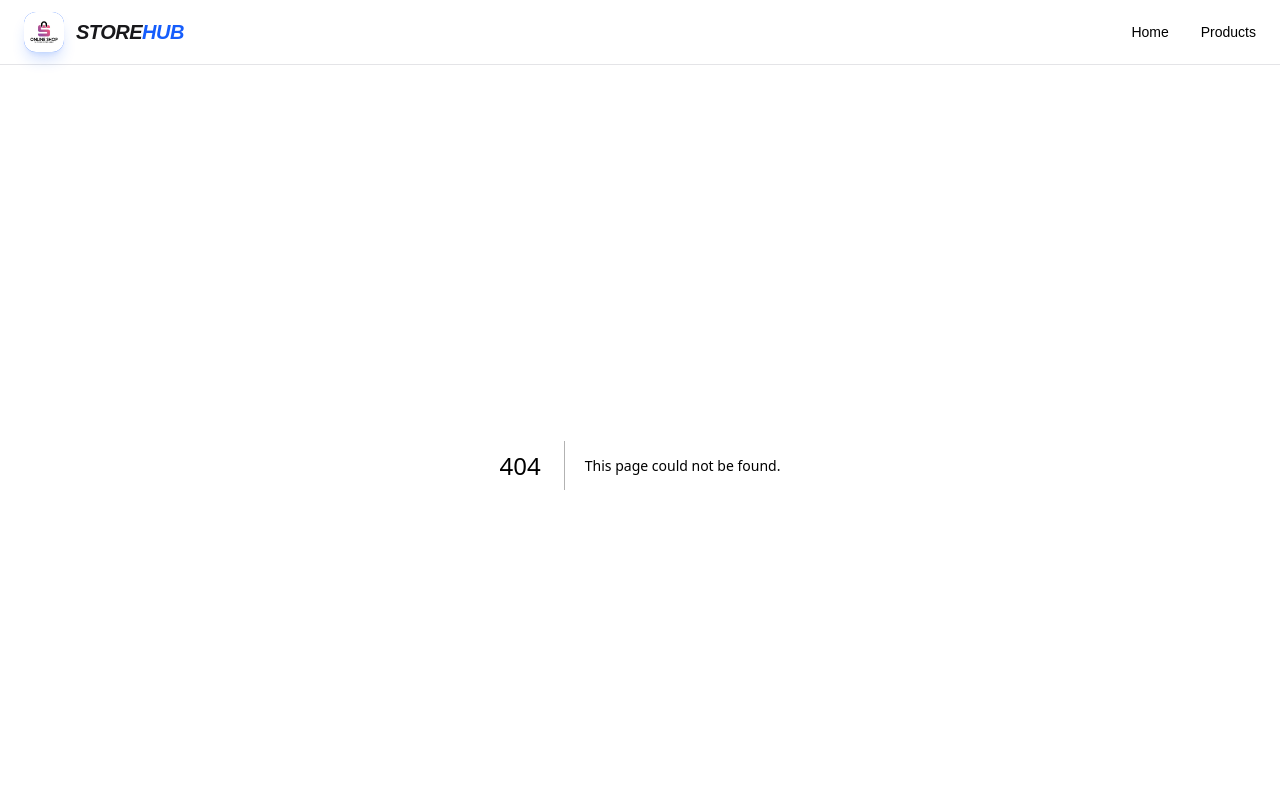
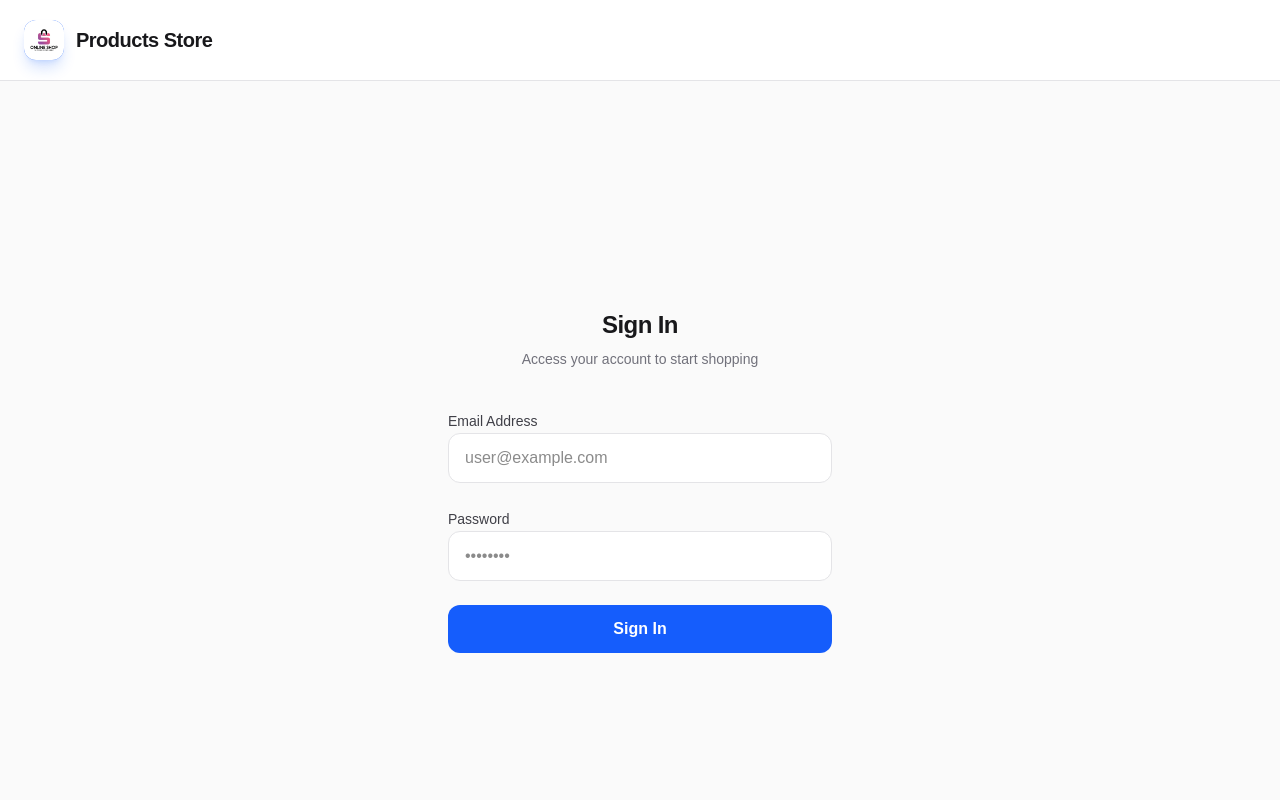
Before and after one commit to AvadhutK01/next-js-learning, a Next.js app: page /login in a window 1280 px wide. Before the commit this address had no page. Shown: the top 800 px of the page. Built offline with nearby package versions, Linux system fonts and the light colour scheme; no server answers.

Commit message:
feat: added auth using jose library

```diff
--- a/package.json
+++ b/package.json
@@ -10,6 +10,7 @@
   },
   "dependencies": {
     "axios": "^1.14.0",
+    "jose": "^6.2.2",
     "next": "16.2.1",
     "react": "19.2.4",
     "react-dom": "19.2.4"
--- a/src/app/layout.tsx
+++ b/src/app/layout.tsx
@@ -2,6 +2,8 @@ import type { Metadata } from "next";
 import { Geist, Geist_Mono } from "next/font/google";
 import Link from "next/link";
 import "./globals.css";
+import { getSession } from "@/lib/auth";
+import LogoutButton from "@/components/LogoutButton";
 
 const geistSans = Geist({
   variable: "--font-geist-sans",
@@ -18,11 +20,13 @@ export const metadata: Metadata = {
   description: "Generated by create next app",
 };
 
-export default function RootLayout({
+export default async function RootLayout({
   children,
 }: Readonly<{
   children: React.ReactNode;
 }>) {
+  const session = await getSession();
+
   return (
     <html
       lang="en"
@@ -30,8 +34,8 @@ export default function RootLayout({
       suppressHydrationWarning
     >
       <body className="min-h-full flex flex-col bg-zinc-50 text-zinc-900 dark:bg-zinc-950 dark:text-zinc-50">
-        <header className="sticky top-0 z-50 w-full border-b border-zinc-200 bg-white/80 backdrop-blur-md dark:border-zinc-800 dark:bg-zinc-950/80">
-          <div className="mx-auto flex h-16 max-w-7xl items-center justify-between px-6">
+        <header className="sticky top-0 z-50 w-full border-b border-zinc-200 bg-white/80 backdrop-blur-md dark:border-zinc-800 dark:bg-zinc-950/80 transition-all">
+          <div className="mx-auto flex h-20 max-w-7xl items-center justify-between px-6">
             <Link href="/" className="flex items-center gap-3 group">
               <div className="relative h-10 w-10 overflow-hidden rounded-xl bg-blue-600 transition-transform group-hover:scale-110 shadow-lg shadow-blue-600/20">
                 <img
@@ -40,14 +44,23 @@ export default function RootLayout({
                   className="h-full w-full object-cover"
                 />
               </div>
-              <span className="text-xl font-black tracking-tight text-zinc-900 dark:text-zinc-50 uppercase italic">
-                Store<span className="text-blue-600">Hub</span>
+              <span className="text-xl font-bold tracking-tight text-zinc-900 dark:text-zinc-50">
+                Products Store
               </span>
             </Link>
-            <nav className="hidden items-center gap-8 md:flex">
-              <Link href="/" className="text-sm font-medium hover:text-blue-600 transition-colors">Home</Link>
-              <Link href="/products" className="text-sm font-medium hover:text-blue-600 transition-colors">Products</Link>
-            </nav>
+
+            <div className="flex items-center gap-8">
+              {session && (
+                <>
+                  <nav className="hidden items-center gap-8 md:flex">
+                    <Link href="/" className="text-sm font-bold uppercase tracking-widest text-zinc-500 hover:text-blue-600 transition-all">Home</Link>
+                    <Link href="/products" className="text-sm font-bold uppercase tracking-widest text-zinc-500 hover:text-blue-600 transition-all">All Products</Link>
+                  </nav>
+                  <div className="h-6 w-px bg-zinc-200 dark:bg-zinc-800 hidden md:block"></div>
+                  <LogoutButton />
+                </>
+              )}
+            </div>
           </div>
         </header>
 
--- /dev/null
+++ b/src/app/login/actions.ts
@@ -0,0 +1,22 @@
+"use server";
+
+import { login, logout } from "@/lib/auth";
+import { redirect } from "next/navigation";
+
+export async function loginAction(prevState: any, formData: FormData) {
+  const email = formData.get("email") as string;
+  const password = formData.get("password") as string;
+  if (email === "user@example.com" && password === "password123") {
+    await login(email);
+    redirect("/");
+  } else {
+    return {
+      error: "Invalid email or password. Please try again.",
+    };
+  }
+}
+
+export async function logoutAction() {
+  await logout();
+  redirect("/login");
+}
--- /dev/null
+++ b/src/app/login/page.tsx
@@ -0,0 +1,67 @@
+"use client";
+
+import { useActionState } from "react";
+import { loginAction } from "@/app/login/actions";
+
+interface AuthState {
+  error?: string;
+}
+
+export default function LoginPage() {
+  const [state, formAction, isPending] = useActionState(
+    loginAction as (prevState: any, formData: FormData) => Promise<AuthState>,
+    undefined
+  );
+
+  return (
+    <main className="flex min-h-screen items-center justify-center p-6 bg-zinc-50 dark:bg-zinc-950">
+      <div className="w-full max-w-sm">
+        <div className="mb-10 text-center">
+          <h1 className="text-2xl font-bold tracking-tight text-zinc-900 dark:text-zinc-50">
+            Sign In
+          </h1>
+          <p className="mt-2 text-sm text-zinc-500 dark:text-zinc-400">
+            Access your account to start shopping
+          </p>
+        </div>
+
+        <form action={formAction} className="space-y-6">
+          <div className="space-y-2">
+            <label className="text-sm font-medium text-zinc-700 dark:text-zinc-300">Email Address</label>
+            <input
+              type="email"
+              name="email"
+              required
+              className="w-full px-4 py-3 rounded-xl border border-zinc-200 dark:border-zinc-800 bg-white dark:bg-zinc-900 focus:outline-none focus:ring-2 focus:ring-blue-600 dark:text-white"
+              placeholder="user@example.com"
+            />
+          </div>
+          <div className="space-y-2">
+            <label className="text-sm font-medium text-zinc-700 dark:text-zinc-300">Password</label>
+            <input
+              type="password"
+              name="password"
+              required
+              className="w-full px-4 py-3 rounded-xl border border-zinc-200 dark:border-zinc-800 bg-white dark:bg-zinc-900 focus:outline-none focus:ring-2 focus:ring-blue-600 dark:text-white"
+              placeholder="••••••••"
+            />
+          </div>
+
+          {state?.error && (
+            <p className="text-sm font-medium text-red-600 dark:text-red-400 text-center animate-in fade-in duration-300">
+              {state.error}
+            </p>
+          )}
+
+          <button
+            disabled={isPending}
+            type="submit"
+            className="w-full py-3 bg-blue-600 hover:bg-blue-700 disabled:bg-blue-400 text-white rounded-xl font-semibold transition-all active:scale-[0.98]"
+          >
+            {isPending ? "Signing in..." : "Sign In"}
+          </button>
+        </form>
+      </div>
+    </main>
+  );
+}
--- /dev/null
+++ b/src/components/LogoutButton.tsx
@@ -0,0 +1,27 @@
+"use client";
+
+import { useTransition } from "react";
+import { logoutAction } from "@/app/login/actions";
+
+export default function LogoutButton() {
+  const [isPending, startTransition] = useTransition();
+
+  return (
+    <button
+      onClick={() => startTransition(() => logoutAction())}
+      disabled={isPending}
+      className="text-sm font-bold uppercase tracking-widest text-zinc-400 hover:text-red-600 transition-all disabled:opacity-50 flex items-center gap-2 group"
+    >
+      {isPending ? (
+        <span className="w-4 h-4 border-2 border-zinc-300 border-t-zinc-500 rounded-full animate-spin"></span>
+      ) : (
+        <>
+          <span className="hidden sm:inline">Logout</span>
+          <svg className="w-5 h-5 transition-transform group-hover:translate-x-1" fill="none" stroke="currentColor" viewBox="0 0 24 24">
+            <path strokeLinecap="round" strokeLinejoin="round" strokeWidth="2" d="M17 16l4-4m0 0l-4-4m4 4H7m6 4v1a3 3 0 01-3 3H6a3 3 0 01-3-3V7a3 3 0 013-3h4a3 3 0 013 3v1" />
+          </svg>
+        </>
+      )}
+    </button>
+  );
+}
--- /dev/null
+++ b/src/lib/auth.ts
@@ -0,0 +1,72 @@
+import { SignJWT, jwtVerify } from "jose";
+import { cookies } from "next/headers";
+import { NextRequest, NextResponse } from "next/server";
+
+const secretKey = process.env.AUTH_SECRET;
+const key = new TextEncoder().encode(secretKey);
+
+export async function encrypt(payload: any) {
+  return await new SignJWT(payload)
+    .setProtectedHeader({ alg: "HS256" })
+    .setIssuedAt()
+    .setExpirationTime("2h")
+    .sign(key);
+}
+
+export async function decrypt(token: string): Promise<any> {
+  try {
+    const { payload } = await jwtVerify(token, key, {
+      algorithms: ["HS256"],
+    });
+    return payload;
+  } catch (error) {
+    return null;
+  }
+}
+
+export async function login(email: string) {
+  const expires = new Date(Date.now() + 2 * 60 * 60 * 1000);
+  const session = await encrypt({ user: { email }, expires });
+
+  const cookieStore = await cookies();
+  cookieStore.set("session", session, {
+    expires,
+    httpOnly: true,
+    secure: process.env.NODE_ENV === "production",
+    sameSite: "lax",
+    path: "/"
+  });
+}
+
+export async function logout() {
+  const cookieStore = await cookies();
+  cookieStore.delete("session");
+}
+
+export async function getSession() {
+  const cookieStore = await cookies();
+  const session = cookieStore.get("session")?.value;
+  if (!session) return null;
+  return await decrypt(session);
+}
+
+export async function updateSession(request: NextRequest) {
+  const session = request.cookies.get("session")?.value;
+  if (!session) return null;
+
+  const parsed = await decrypt(session);
+  if (!parsed) return null;
+
+  parsed.expires = new Date(Date.now() + 2 * 60 * 60 * 1000);
+  const res = NextResponse.next();
+  res.cookies.set({
+    name: "session",
+    value: await encrypt(parsed),
+    httpOnly: true,
+    expires: parsed.expires,
+    secure: process.env.NODE_ENV === "production",
+    sameSite: "lax",
+    path: "/"
+  });
+  return res;
+}
--- /dev/null
+++ b/src/middleware.ts
@@ -0,0 +1,38 @@
+import { NextRequest, NextResponse } from "next/server";
+import { decrypt } from "@/lib/auth";
+
+const PUBLIC_FILE_EXTENSIONS = [".png", ".svg", ".jpg", ".jpeg", ".ico", ".json"];
+
+export default async function middleware(request: NextRequest) {
+  const { pathname } = request.nextUrl;
+
+  // Allow public files and the login page
+  const isPublicFile = PUBLIC_FILE_EXTENSIONS.some((ext) => pathname.endsWith(ext));
+  if (isPublicFile || pathname === "/login" || pathname.startsWith("/api/")) {
+    return NextResponse.next();
+  }
+
+  const session = request.cookies.get("session")?.value;
+  if (!session) {
+    return NextResponse.redirect(new URL("/login", request.url));
+  }
+
+  const user = await decrypt(session);
+  if (!user) {
+    return NextResponse.redirect(new URL("/login", request.url));
+  }
+
+  return NextResponse.next();
+}
+
+export const config = {
+  matcher: [
+    /*
+     * Match all request paths except for the ones starting with:
+     * - _next/static (static files)
+     * - _next/image (image optimization files)
+     * - favicon.ico (favicon file)
+     */
+    "/((?!_next/static|_next/image|favicon.ico|.*\\.png$).*)",
+  ],
+};
```
Also changed, not shown: 1 other file (tests, documents, lock files or other folders).
